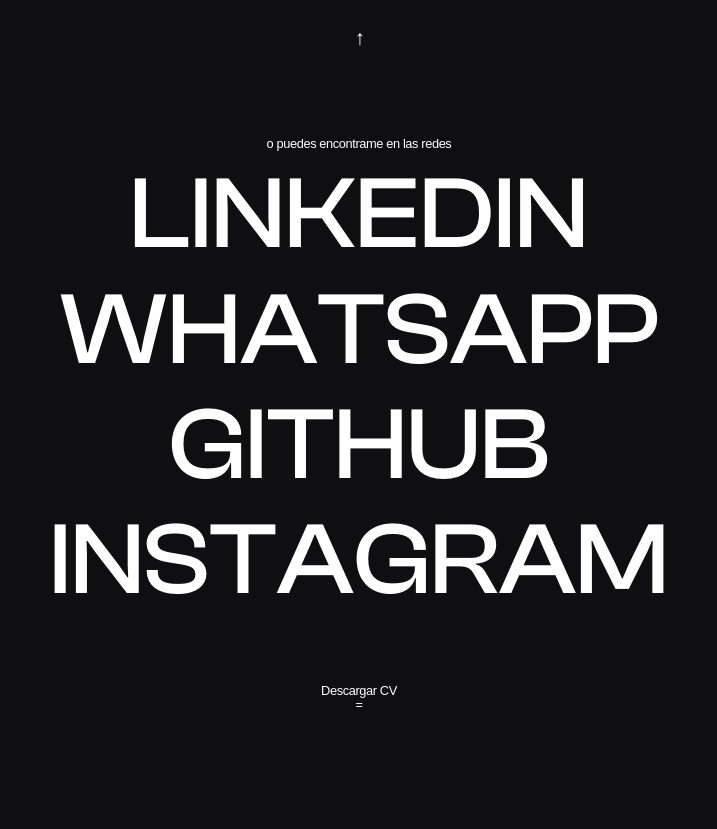
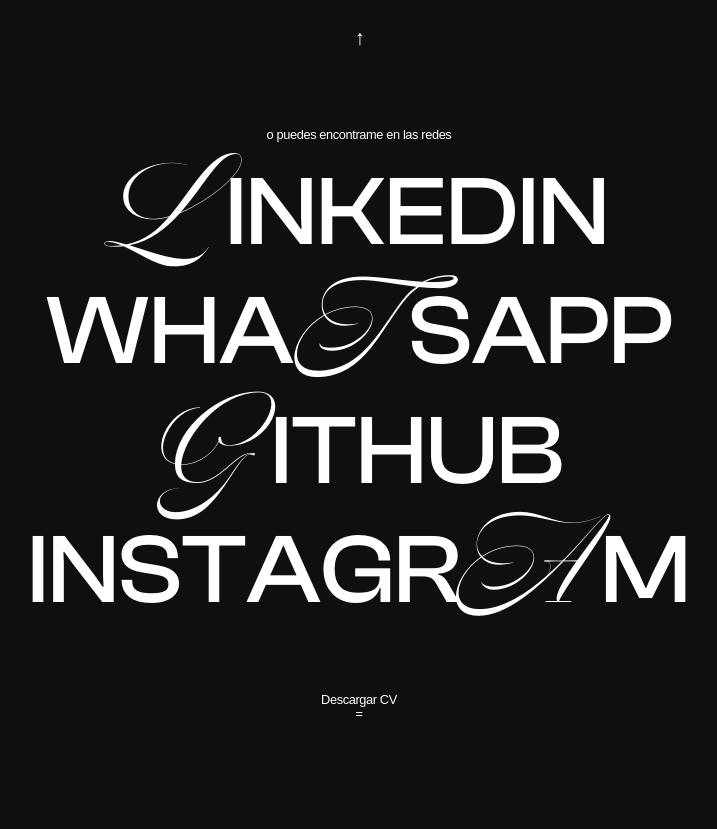
Before and after one commit to eneasbaroni/portfolio-ts, a React (Vite) app: page /contact in a window 1280 px wide. Shown: the part 784-1613 px from the top of the page, without its empty margins (281-998 px from the left). Built offline with nearby package versions, Linux system fonts and the light colour scheme; a web font is replaced by a local one.

Commit message:
update Nautica

```diff
--- a/src/App.css
+++ b/src/App.css
@@ -49,6 +49,10 @@
 @font-face {
   font-family: 'Clash-Medium';
   src: url("./assets/ClashDisplay-Medium.otf");
+}
+@font-face {
+  font-family: 'Nautica';
+  src: url("./assets/Nautica.otf");
 }
 
 
@@ -111,9 +115,16 @@
   font-family: 'n27', sans-serif;
   font-family: 'White-Inktra', sans-serif;
   font-family: 'Clash-Medium', sans-serif;
-  font-size: 8vw;
+  font-size: 7.7vw;
   line-height: 1em;
   font-weight: 400;
+
+  span {
+    font-family: 'Nautica', sans-serif;
+    font-size: 10vw;
+    display: inline;
+    margin-right: 1vw;
+  }
 }
 
 .h2 {
--- a/src/Pages/Contact/Contact.tsx
+++ b/src/Pages/Contact/Contact.tsx
@@ -44,10 +44,10 @@
               <p className='mainText'>or connect with me on socials</p>
           }
 
-          <div><a className="mediaLink h1" href="https://www.linkedin.com/in/eneasbaroni" target="_blank" rel="noreferrer">LINKEDIN</a></div>
-          <div><a className="mediaLink h1" href="https://wa.me/+5493512110423" target="_blank" rel="noreferrer">WHATSAPP</a></div>
-          <div><a className="mediaLink h1" href="https://github.com/eneasbaroni" target="_blank" rel="noreferrer">GITHUB</a></div>
-          <div><a className="mediaLink h1" href="https://www.instagram.com/mr_eneas/" target="_blank" rel="noreferrer">INSTAGRAM</a></div>
+          <div><a className="mediaLink h1" href="https://www.linkedin.com/in/eneasbaroni" target="_blank" rel="noreferrer"><span>L</span>INKEDIN</a></div>
+          <div><a className="mediaLink h1" href="https://wa.me/+5493512110423" target="_blank" rel="noreferrer">WHA<span>T</span>SAPP</a></div>
+          <div><a className="mediaLink h1" href="https://github.com/eneasbaroni" target="_blank" rel="noreferrer"><span>G</span>ITHUB</a></div>
+          <div><a className="mediaLink h1" href="https://www.instagram.com/mr_eneas/" target="_blank" rel="noreferrer">INSTAGR<span>A</span>M</a></div>
           {lang === "esp"
             ?
               <a className="cv" href="/docs/CV_BARONI_Eneas.pdf" target="_blank" rel="noreferrer" download>
--- a/src/Pages/Home/Home.tsx
+++ b/src/Pages/Home/Home.tsx
@@ -38,15 +38,15 @@
                 <div>
                   <h1 className='h1'>DESARROLLADOR</h1>
                   <h1 className='h1'>WEB Y</h1>
-                  <h1 className='h1'>DISEÑADOR </h1>
-                  <h1 className='h1 text-end'>GRAFICO DE</h1>
-                  <h1 className='h1 text-end'>CORDOBA,</h1>
+                  <h1 className='h1'><span>D</span>ISEÑADOR </h1>
+                  <h1 className='h1 text-end'><span>G</span>RAFICO DE</h1>
+                  <h1 className='h1 text-center'>CORDOBA,</h1>
                   <h1 className='h1'> ARGENTINA.</h1>
                 </div>
               :
                 <div>
                   <h1 className='h1'>DESARROLLADOR WEB</h1>
-                  <h1 className='h1 text-end'>Y DISEÑADOR GRAFICO</h1>
+                  <h1 className='h1 text-end'>Y <span>D</span>ISEÑADOR <span>G</span>RAFICO</h1>
                   <h1 className='h1 text-center'>DE CORDOBA,</h1>
                   <h1 className='h1'> ARGENTINA.</h1>
                 </div>
@@ -61,15 +61,15 @@
               ?
                 <div>
                   <h1 className='h1'>WEB DEVELOPER </h1>
-                  <h1 className='h1'>& GRAPHIC</h1>
-                  <h1 className='h1 text-end'>DESIGNER FROM</h1>
+                  <h1 className='h1'>& <span>G</span>RAPHIC</h1>
+                  <h1 className='h1 text-end'><span>D</span>ESIGNER FROM</h1>
                   <h1 className='h1 text-end'>CORDOBA,</h1>
                   <h1 className='h1'>ARGENTINA.</h1>
                 </div>
               :
                 <div>
                   <h1 className='h1'>WEB DEVELOPER </h1>
-                  <h1 className='h1 text-end'>& GRAPHIC DESIGNER</h1>
+                  <h1 className='h1 text-end'>& <span>G</span>RAPHIC <span>D</span>ESIGNER</h1>
                   <h1 className='h1 text-center'>BASED IN CORDOBA,</h1>
                   <h1 className='h1'>ARGENTINA.</h1>
                 </div>
--- a/src/components/Navbar/MobileMenu.tsx
+++ b/src/components/Navbar/MobileMenu.tsx
@@ -42,10 +42,10 @@
               <h3 onClick={setCloseMobileMenu}>X</h3>
             </div>
             <div className='mobileLinks'>
-              <NavLink to="/"  className="navItem" onClick={setCloseMobileMenu}>Inicio</NavLink>
-              <NavLink to="/about"  className="navItem"  onClick={setCloseMobileMenu}>Sobre mi</NavLink>
-              <NavLink to="/works"  className="navItem"  onClick={setCloseMobileMenu}>Trabajos</NavLink>
-              <NavLink to="/contact"  className="navItem" onClick={setCloseMobileMenu}>Contacto</NavLink>
+              <NavLink to="/"  className="navItem" onClick={setCloseMobileMenu}><span>I</span>nicio</NavLink>
+              <NavLink to="/about"  className="navItem"  onClick={setCloseMobileMenu}>Sobre <span>M</span>i</NavLink>
+              <NavLink to="/works"  className="navItem"  onClick={setCloseMobileMenu}><span>T</span>rabajos</NavLink>
+              <NavLink to="/contact"  className="navItem" onClick={setCloseMobileMenu}>Contact<span>O</span></NavLink>
             </div>
           </div>
         :
@@ -56,10 +56,10 @@
             </div>
             <div className='mobileLinks'>
               <h3 onClick={setCloseMobileMenu}>X</h3>
-              <NavLink to="/"  className="navItem" onClick={setCloseMobileMenu} >HOME</NavLink>
-              <NavLink to="/about"  className="navItem" onClick={setCloseMobileMenu}>ABOUT</NavLink>
-              <NavLink to="/works"  className="navItem" onClick={setCloseMobileMenu}>WORKS</NavLink>
-              <NavLink to="/contact"  className="navItem" onClick={setCloseMobileMenu}>CONTACT</NavLink>
+              <NavLink to="/"  className="navItem" onClick={setCloseMobileMenu} ><span>H</span>OME</NavLink>
+              <NavLink to="/about"  className="navItem" onClick={setCloseMobileMenu}>AB<span>O</span>UT</NavLink>
+              <NavLink to="/works"  className="navItem" onClick={setCloseMobileMenu}><span>W</span>ORKS</NavLink>
+              <NavLink to="/contact"  className="navItem" onClick={setCloseMobileMenu}>CONTAC<span>T</span></NavLink>
             </div>
           </div>
       }
--- a/src/components/Navbar/Nabvar.css
+++ b/src/components/Navbar/Nabvar.css
@@ -33,6 +33,13 @@
   width: auto !important;
   align-self: center !important;
   padding-top: 2px;
+
+  span {
+    font-family: 'Nautica', sans-serif;
+    font-size: 15vw;
+    color: var(--main-bg);
+    margin-right: 2vw;
+  }
 }
 
 .active {
@@ -127,7 +134,7 @@
   width: 100% !important;
   text-align: left;
   border-bottom: 1px solid var(--main-bg);
-    height: 8vw;
+  height: 9vw;
   overflow: hidden;
   margin-top: 2vw;
   color: var(--main-bg);
```
Lines whose indentation alone changed are shown as unchanged.
